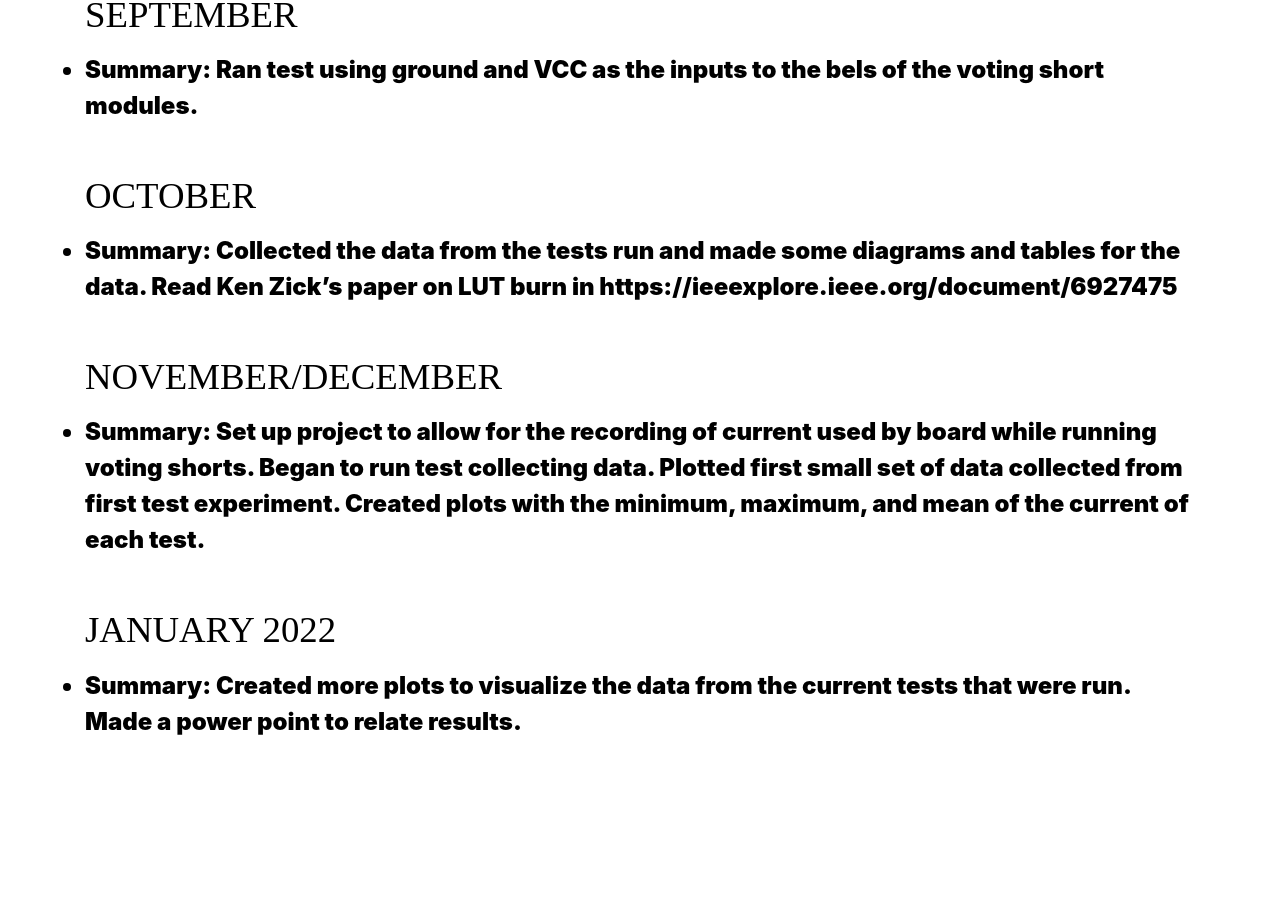
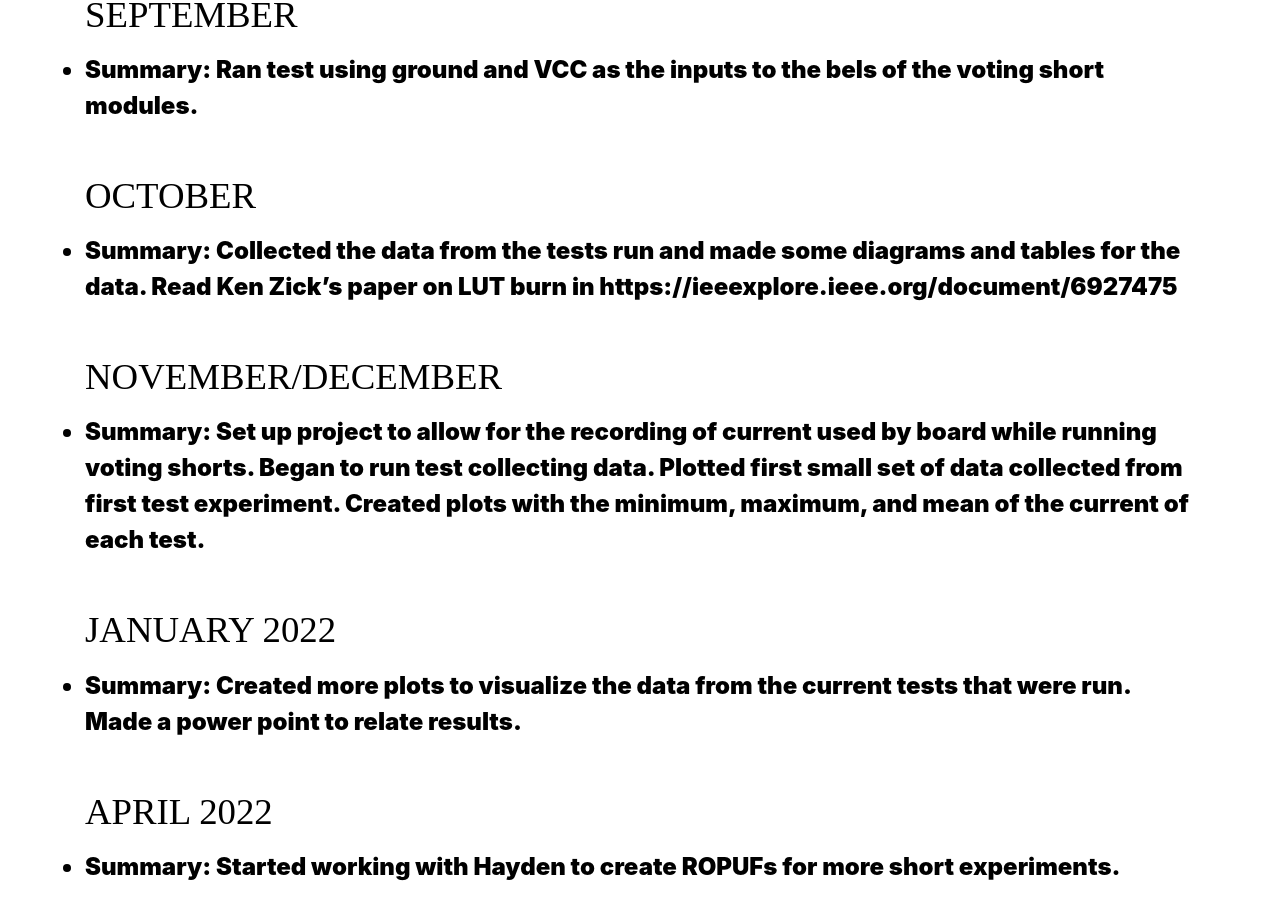
Before and after one commit to jonath48/jonath48.github.io, a Jekyll site: the page built from _pages/log.md, in a window 1280 px wide and 900 px high, scrolled down 7391 px. Built offline with Jekyll 4.4.1, drawn with Linux system fonts in a browser that asks for light colours; before the commit the page ends 8146 px from its top, so only the background shows below that.

Commit message:
Added April Log

```diff
--- a/_pages/log.md
+++ b/_pages/log.md
@@ -170,3 +170,7 @@ title: Jonathan Thompson's IMMERSE Log
 ### January 2022
 
 * **Summary:** Created more plots to visualize the data from the current tests that were run. Made a power point to relate results.
+
+### April 2022
+
+* **Summary:** Started working with Hayden to create ROPUFs for more short experiments.
```
